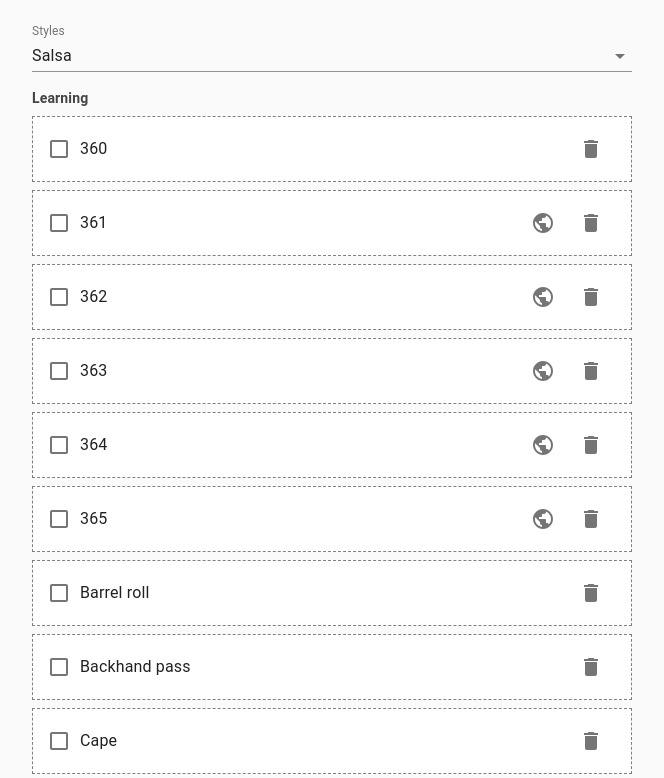
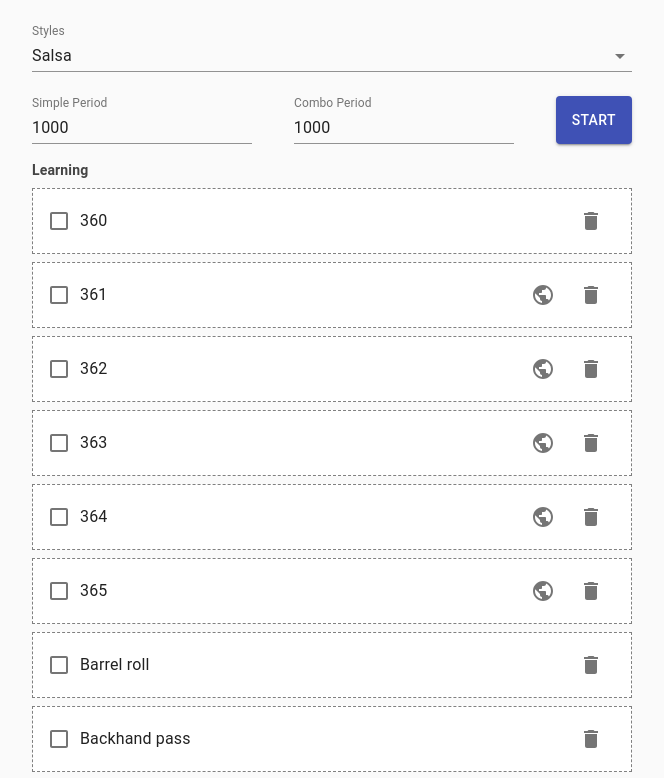
Before and after one commit to kamirov/repeater, a React (Create React App) app: page / in a window 1280 px wide. Shown: the top 778 px of the page, without its empty margins (308-972 px from the left). Built offline with nearby package versions, Linux system fonts and the light colour scheme.

Commit message:
Add selections

```diff
--- a/src/modules/AppView.tsx
+++ b/src/modules/AppView.tsx
@@ -10,10 +10,12 @@ import MoveItem from "./move/MoveItem";
 import OrderableList from "./ordering/OrderableList";
 import {Orderable} from "./ordering/ordering.types";
 import moveRedux from "./move/MoveRedux";
+import SelectionBar from "./selection/SelectionBar";
+import {SelectionService} from "./selection/SelectionService";
 
 const storagePrefix = 'repeater-items'
 
-const defaultPeriod = 7000
+const defaultPeriod = 1000
 
 export default function AppView() {
 
@@ -22,21 +24,24 @@ export default function AppView() {
     const dispatch = useDispatch()
 
     const [text, setText] = useState("")
-    const [period, setPeriod] = useState(defaultPeriod as number)
+
+    const [comboPeriod, setComboPeriod] = useState(defaultPeriod as number)
+    const [simplePeriod, setSimplePeriod] = useState(defaultPeriod as number)
+
     const [isTimerEnabled, setIsTimerEnabled] = useState(false)
     const [intervalId, setIntervalId] = useState(0 as any)
 
     useEffect(() => {
         setIsTimerEnabled(false)
 
-        const storedPeriod = +(window.localStorage.getItem(getPeriodStorageKey(styleState.activeStyleId, moveState.activeMoveType)) || defaultPeriod)
-        setPeriod(storedPeriod)
+        // const storedPeriod = +(window.localStorage.getItem(getPeriodStorageKey(styleState.activeStyleId, moveState.activeMoveType)) || defaultPeriod)
+        // setComboPeriod(storedPeriod)
     }, [styleState.activeStyleId, moveState.activeMoveType])
 
     useEffect(() => {
         if (isTimerEnabled) {
-            sayRandomWord()
-            setIntervalId(setInterval(() => sayRandomWord(), period))
+            saySelection()
+            setIntervalId(setInterval(() => saySelection(), simplePeriod))
         } else {
             clearInterval(intervalId)
             setIntervalId(0)
@@ -61,6 +66,8 @@ export default function AppView() {
     const learningMoveItems = learningMoves.map(toOrderableMoveItem)
     const learnedMoveItems = learnedMoves.map(toOrderableMoveItem)
 
+    const buttonText = isTimerEnabled ? "Stop" : "Start"
+
     return <Root>
         <Main>
             <Page>
@@ -70,7 +77,16 @@ export default function AppView() {
                     activeItemId={styleState.activeStyleId}
                 />
 
-                {learningMoveItems.length &&
+                <SelectionBar
+                    buttonText={buttonText}
+                    simplePeriod={simplePeriod}
+                    comboPeriod={comboPeriod}
+                    onComboPeriodChange={handleComboPeriodChange}
+                    onSimplePeriodChange={handleSimplePeriodChange}
+                    onToggleSelection={toggleSayingRandomWords}
+                />
+
+                {Boolean(learningMoveItems.length) &&
                     <OrderableList
                         className="learning-list"
                         label="Learning"
@@ -79,7 +95,7 @@ export default function AppView() {
                     />
                 }
 
-                {learnedMoveItems.length &&
+                {Boolean(learnedMoveItems.length) &&
                     <OrderableList
                         className="learned-list"
                         label="Learned"
@@ -89,7 +105,7 @@ export default function AppView() {
                 }
 
                 {/*<ItemView onChange={onTextChangeHandler} onBlur={handleBlur} value={text} disabled={moveState.activeMoveType === allKey} />*/}
-                {/*<input type="number" min="100" value={period} onChange={e => handlePeriodChange(e.target.value as any)} />*/}
+                {/*<input type="number" min="100" value={period} onChange={e => handleComboPeriodChange(e.target.value as any)} />*/}
                 {/*<button onClick={toggleSayingRandomWords} disabled={!text}>*/}
                 {/*    {isTimerEnabled && "Stop"}*/}
                 {/*    {!isTimerEnabled && "Start"}*/}
@@ -139,31 +155,45 @@ export default function AppView() {
         setIsTimerEnabled(false)
     }
 
-    function handlePeriodChange(period: number) {
+    function handleSimplePeriodChange(period: number) {
         setIsTimerEnabled(false)
-        setPeriod(period)
-        window.localStorage.setItem(getPeriodStorageKey(styleState.activeStyleId, moveState.activeMoveType), period + "")
+        setSimplePeriod(period)
+    }
+
+    function handleComboPeriodChange(period: number) {
+        setIsTimerEnabled(false)
+        setComboPeriod(period)
+        // window.localStorage.setItem(getPeriodStorageKey(styleState.activeStyleId, moveState.activeMoveType), period + "")
     }
 
     function say(item: string) {
         console.log('saying item', item)
 
         if ('speechSynthesis' in window) {
-            const synthesis = window.speechSynthesis;
-
-            // Create an utterance object
-            const utterance = new SpeechSynthesisUtterance(item);
-
-            // Speak the utterance
-            synthesis.speak(utterance);
+            // const synthesis = window.speechSynthesis;
+            //
+            // // Create an utterance object
+            // const utterance = new SpeechSynthesisUtterance(item);
+            //
+            // // Speak the utterance
+            // synthesis.speak(utterance);
         } else {
             alert('Text-to-speech not supported.');
         }
     }
 
-    function sayRandomWord() {
-        const item = getRandomWord()
-        say(item)
+    function saySelection() {
+        const move = SelectionService.select([
+            {
+                arr: learningMoves,
+                strategy: 'random'
+            },
+            {
+                arr: learnedMoves,
+                strategy: 'random'
+            },
+        ])
+        console.log(move)
     }
 
     function toggleSayingRandomWords() {
```
